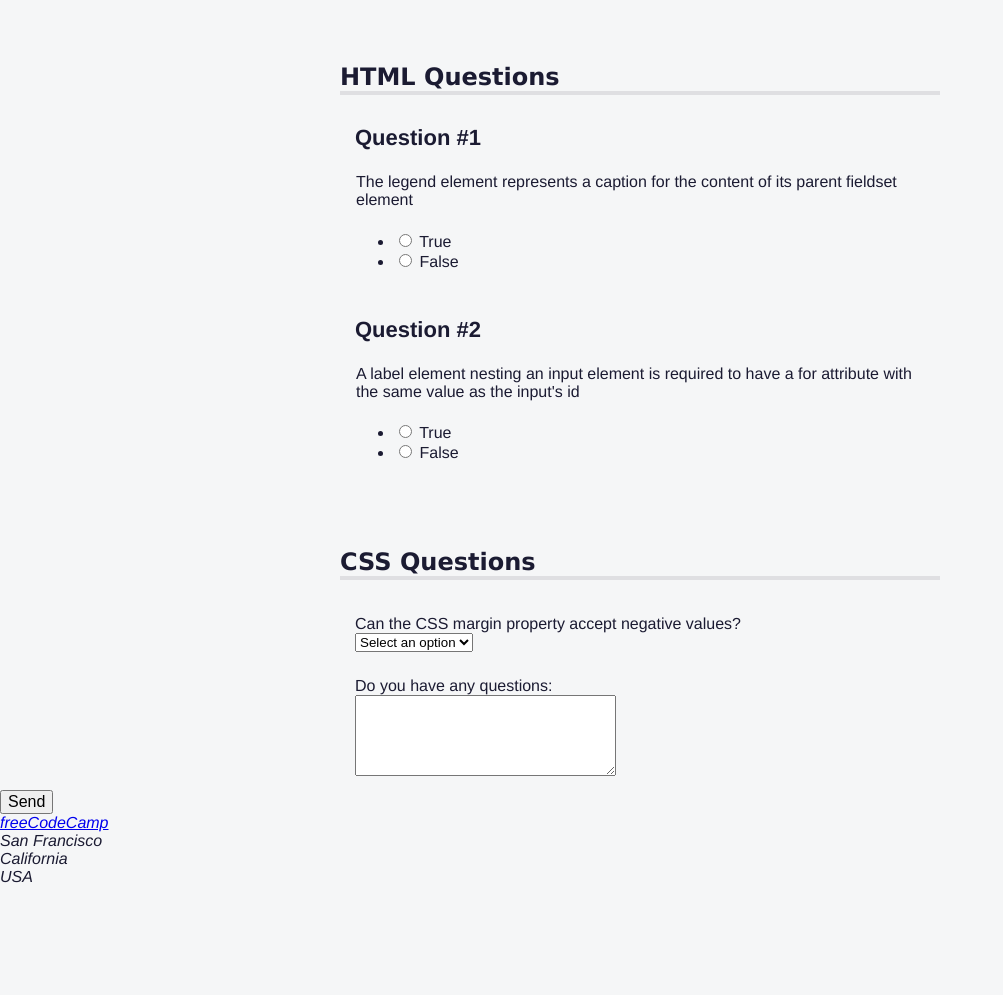
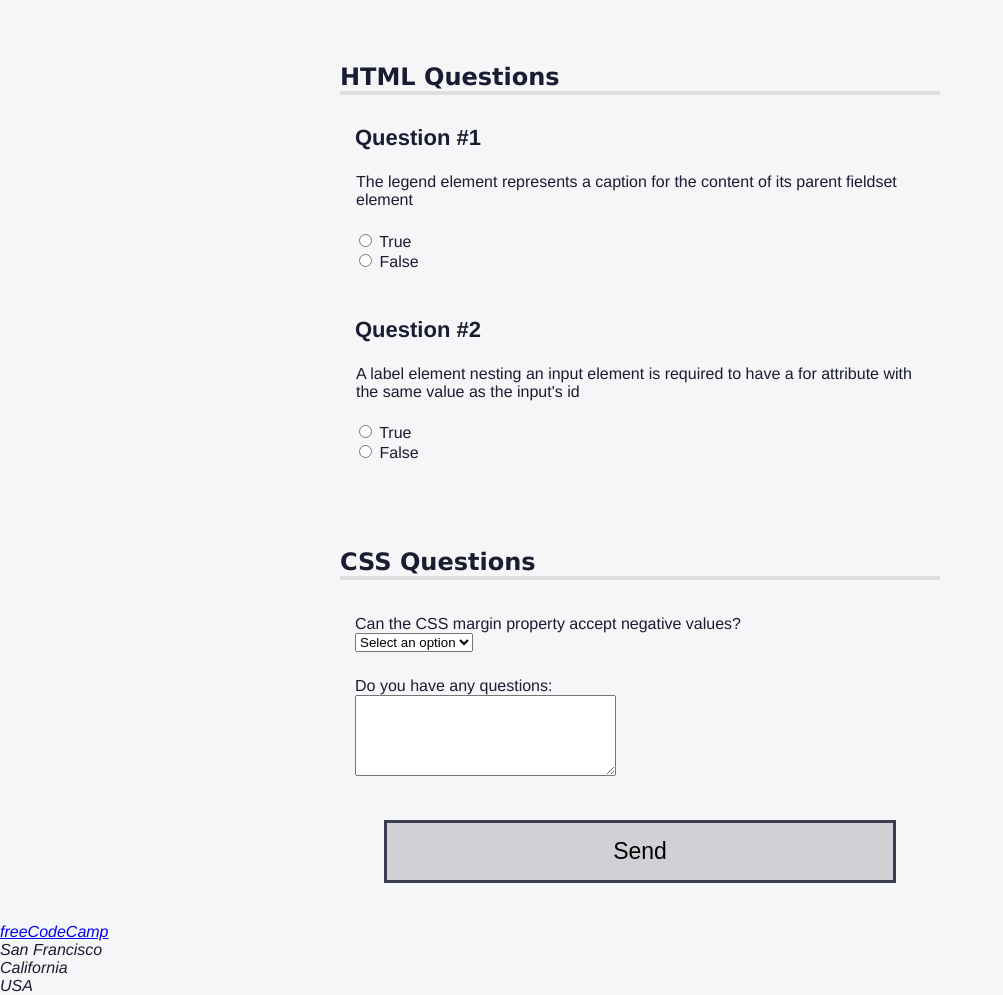
Before and after one commit to lengleman-spec/quiz-exercise, a plain HTML site: page index.html in a window 1280 px wide. Shown: the part 296-1291 px from the top of the page, without its empty margins (0-1003 px from the left). Before the commit the page ends 1182 px from the top, so only its background shows below. Drawn offline with Linux system fonts and the light colour scheme.

Commit message:
styled submit button

```diff
--- a/index.html
+++ b/index.html
@@ -143,7 +143,7 @@
           </div>
         </section>
 
-        <input type="submit" value="Send" />
+        <button type="submit" value="Send">Send</button>
       </form>
     </main>
 
--- a/styles.css
+++ b/styles.css
@@ -140,6 +140,21 @@ h3::before {
   padding-bottom: 0;
 }
 
+.answers-list {
+  list-style: none;
+  padding: 0;
+}
+
+button {
+  display: block;
+  margin: 40px auto;
+  width: 40%;
+  padding: 15px;
+  font-size: 1.438rem;
+  background: #d0d0d5;
+  border: 3px solid #3b3b4f;
+}
+
 /* The following block of code makes the 'questions' labels invisible to the eye while still being able to be read by screen readers */
 .sr-only {
   position: absolute;
```
